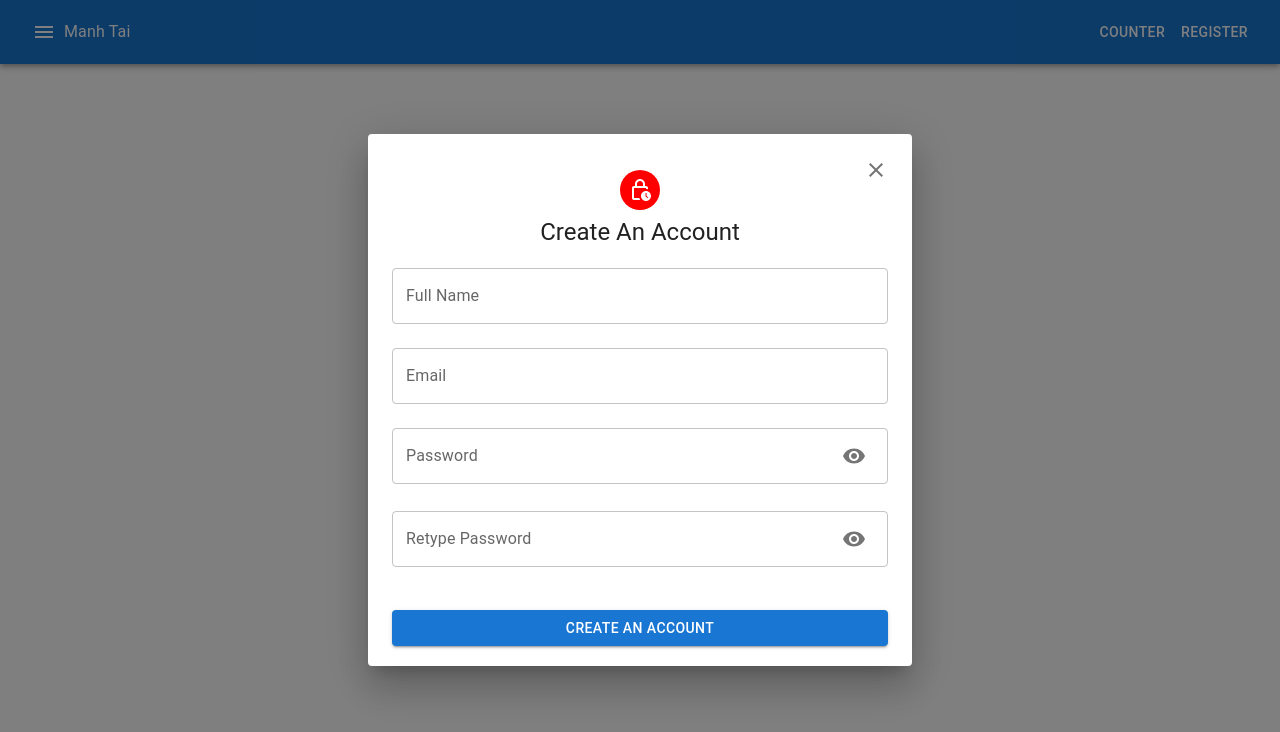
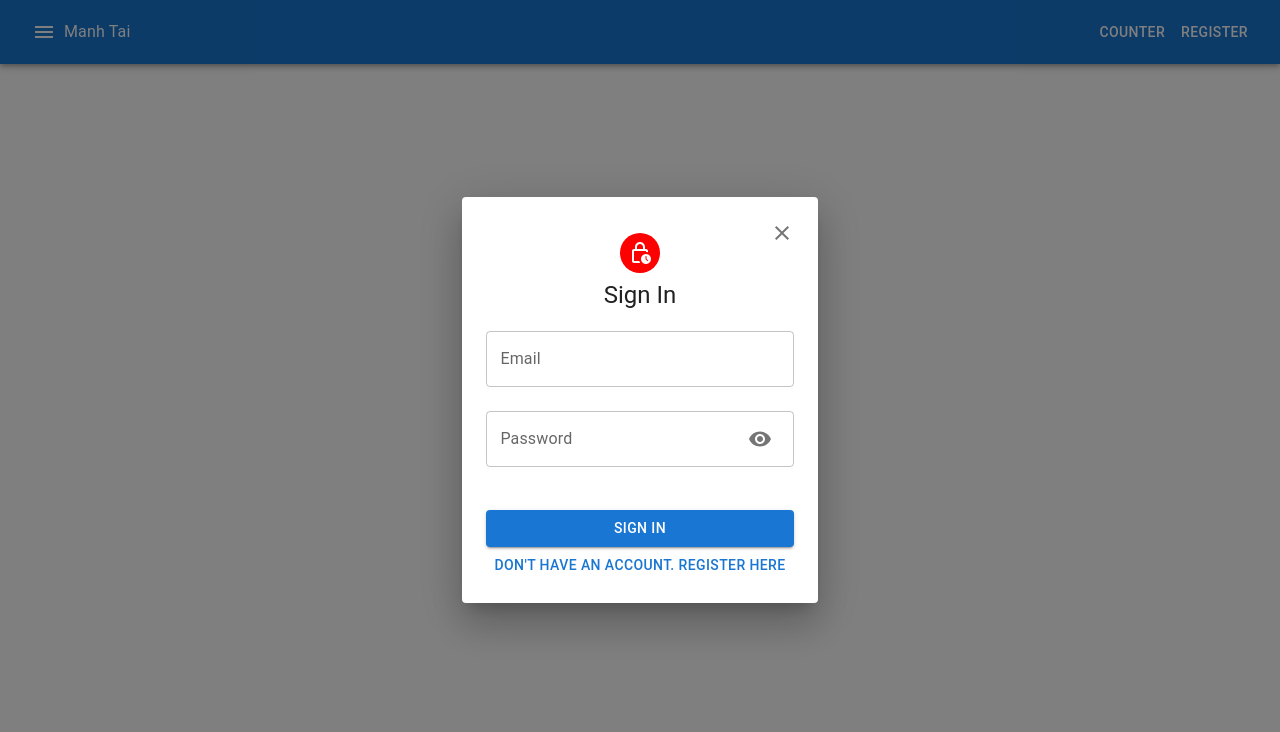
Before and after one commit to manhtai3802/sales-page, a React (Create React App) app: page / in a window 1280 px wide. Both pictures are taken after a click on the button "REGISTER". Shown: the top 732 px of the page. Built offline with nearby package versions, Linux system fonts and the light colour scheme; no server answers.

Commit message:
update form login, change login & register

```diff
--- a/src/api/axiosClient.js
+++ b/src/api/axiosClient.js
@@ -31,7 +31,8 @@ axiosClient.interceptors.response.use(
     // Any status codes that falls outside the range of 2xx cause this function to trigger
     // Do something with response error
     const { config, status, data } = error.response;
-    if (config.url === '/auth/local/register' && status === 400) {
+    const URL = ['/auth/local/register', '/auth/local'];
+    if (URL.includes(config.url) && status === 400) {
       const errorList = data.data || [];
       const firstError = errorList.length >= 0 ? errorList[0] : {};
       const messageList = firstError.messages || [];
--- a/src/api/userApi.js
+++ b/src/api/userApi.js
@@ -5,6 +5,11 @@ const userApi = {
     const url = '/auth/local/register';
     return axiosClient.post(url, data);
   },
+
+  login(data) {
+    const url = '/auth/local';
+    return axiosClient.post(url, data);
+  },
 };
 
 export default userApi;
--- /dev/null
+++ b/src/components/Auth/Login/index.jsx
@@ -0,0 +1,38 @@
+import { unwrapResult } from '@reduxjs/toolkit';
+import { useSnackbar } from 'notistack';
+import { PropTypes } from 'prop-types';
+import { useDispatch } from 'react-redux';
+import LoginForm from '../LoginForm';
+import { login } from '../userSlice';
+
+Login.propTypes = {
+  closeDialog: PropTypes.func,
+};
+
+function Login(props) {
+  const dispatch = useDispatch();
+  const { enqueueSnackbar } = useSnackbar();
+
+  const handleSubmit = async (values) => {
+    try {
+      const action = login(values);
+      const resultAction = await dispatch(action);
+      unwrapResult(resultAction);
+
+      const { closeDialog } = props;
+      if (closeDialog) {
+        closeDialog();
+      }
+    } catch (error) {
+      console.log('error', error);
+      enqueueSnackbar(error.message, { variant: 'error' });
+    }
+  };
+  return (
+    <div>
+      <LoginForm onSubmit={handleSubmit} />
+    </div>
+  );
+}
+
+export default Login;
--- /dev/null
+++ b/src/components/Auth/LoginForm/index.jsx
@@ -0,0 +1,92 @@
+import { yupResolver } from '@hookform/resolvers/yup';
+import { LockClockOutlined } from '@mui/icons-material';
+import { Avatar, Button, LinearProgress, Typography } from '@mui/material';
+import { makeStyles } from '@mui/styles';
+import PropTypes from 'prop-types';
+import { useForm } from 'react-hook-form';
+import * as yup from 'yup';
+import PasswordField from '../PasswordField';
+import InputField from '../Textfield';
+
+const useStyles = makeStyles((theme) => ({
+  root: {
+    position: 'relative',
+    paddingTop: '16px',
+  },
+
+  title: {
+    textAlign: 'center',
+    padding: '6px 0 4px 0',
+  },
+
+  avatar: {
+    margin: '0 auto',
+    backgroundColor: 'red',
+  },
+
+  submit: {
+    marginTop: '2rem',
+  },
+
+  progress: {
+    position: 'absolute',
+    top: '1rem',
+    left: 0,
+    right: 0,
+  },
+}));
+
+LoginForm.propTypes = {
+  onSubmit: PropTypes.func,
+};
+
+function LoginForm(props) {
+  const classes = useStyles();
+
+  const schema = yup.object({
+    email: yup.string().required('Please enter your email').email('Please enter a valid email'),
+    password: yup.string().required('Please enter your password'),
+  });
+
+  const form = useForm({
+    defaultValues: {
+      fullName: '',
+      email: '',
+      password: '',
+    },
+    resolver: yupResolver(schema),
+  });
+
+  const handleSubmit = async (value) => {
+    const { onSubmit } = props;
+    if (onSubmit) {
+      await onSubmit(value);
+    }
+  };
+
+  const { isSubmitting } = form.formState;
+
+  return (
+    <div className={classes.root}>
+      {isSubmitting && <LinearProgress className={classes.progress} />}
+
+      <Avatar className={classes.avatar}>
+        <LockClockOutlined />
+      </Avatar>
+
+      <Typography className={classes.title} component="h3" variant="h5">
+        Sign In
+      </Typography>
+      <form onSubmit={form.handleSubmit(handleSubmit)}>
+        <InputField name="email" label="Email" form={form} />
+        <PasswordField name="password" label="Password" form={form} />
+
+        <Button type="submit" className={classes.submit} variant="contained" color="primary" fullWidth>
+          Sign in
+        </Button>
+      </form>
+    </div>
+  );
+}
+
+export default LoginForm;
--- a/src/components/Auth/Textfield/index.jsx
+++ b/src/components/Auth/Textfield/index.jsx
@@ -1,5 +1,5 @@
+import { TextField } from '@mui/material';
 import PropTypes from 'prop-types';
-import { TextField } from '@mui/material';
 import { Controller } from 'react-hook-form';
 
 InputField.propTypes = {
@@ -9,7 +9,7 @@ InputField.propTypes = {
   disabled: PropTypes.bool,
 };
 
-function InputField({ name, label, form, disabled }) {
+function InputField({ name, label, form }) {
   const {
     control,
     formState: { errors },
--- a/src/components/Auth/userSlice.js
+++ b/src/components/Auth/userSlice.js
@@ -1,12 +1,24 @@
 import { createAsyncThunk, createSlice } from '@reduxjs/toolkit';
 import userApi from 'api/userApi';
+import StorageKeys from 'constants/storage-key';
 
 export const register = createAsyncThunk('users/fetchByIdStatus', async (payload) => {
   const data = await userApi.register(payload);
 
   //save data to local storage
-  localStorage.setItem('access_token', data.jwt);
-  localStorage.setItem('user', JSON.stringify(data.user));
+  localStorage.setItem(StorageKeys.TOKEN, data.jwt);
+  localStorage.setItem(StorageKeys.USER, JSON.stringify(data.user));
+
+  //return user data
+  return data.user;
+});
+
+export const login = createAsyncThunk('users/login', async (payload) => {
+  const data = await userApi.login(payload);
+
+  //save data to local storage
+  localStorage.setItem(StorageKeys.TOKEN, data.jwt);
+  localStorage.setItem(StorageKeys.USER, JSON.stringify(data.user));
 
   //return user data
   return data.user;
@@ -23,6 +35,10 @@ const userReducer = createSlice({
     [register.fulfilled]: (state, action) => {
       state.current = action.payload;
     },
+
+    [login.fulfilled]: (state, action) => {
+      state.current = action.payload;
+    },
   },
 });
 
--- /dev/null
+++ b/src/constants/storage-key.js
@@ -0,0 +1,6 @@
+const StorageKeys = {
+  USER: 'user',
+  TOKEN: 'access_token',
+};
+
+export default StorageKeys;
--- a/src/layout/Header/index.jsx
+++ b/src/layout/Header/index.jsx
@@ -12,9 +12,16 @@ import Register from 'components/Auth/Register';
 import { useState } from 'react';
 import { Link, NavLink } from 'react-router-dom';
 import './styles.scss';
+import Login from 'components/Auth/Login';
+
+const MODE = {
+  LOGIN: 'login',
+  REGISTER: 'register',
+};
 
 export default function Header() {
   const [open, setOpen] = useState(false);
+  const [mode, setMode] = useState(MODE.LOGIN);
 
   const handleClickOpen = () => {
     setOpen(true);
@@ -51,7 +58,27 @@ export default function Header() {
           </IconButton>
 
           <DialogContent>
-            <Register closeDialog={handleClose} />
+            {mode === MODE.REGISTER && (
+              <>
+                <Register closeDialog={handleClose} />
+                <Box textAlign="center">
+                  <Button color="primary" onClick={() => setMode(MODE.LOGIN)}>
+                    Already have an account. Login here
+                  </Button>
+                </Box>
+              </>
+            )}
+
+            {mode === MODE.LOGIN && (
+              <>
+                <Login closeDialog={handleClose} />
+                <Box textAlign="center">
+                  <Button color="primary" onClick={() => setMode(MODE.REGISTER)}>
+                    Don't have an account. Register here
+                  </Button>
+                </Box>
+              </>
+            )}
           </DialogContent>
         </Dialog>
       </AppBar>
--- a/src/layout/Header/styles.scss
+++ b/src/layout/Header/styles.scss
@@ -3,7 +3,6 @@
   top: 1rem;
   right: 1rem;
   z-index: 1;
-  color: red;
 }
 
 .menuButton {
@@ -20,3 +19,7 @@
   text-decoration: none;
   color: white;
 }
+
+.button {
+  color: inherit;
+}
```
Also changed, not shown: src/components/Auth/PasswordField/index.jsx (line endings or trailing spaces).
